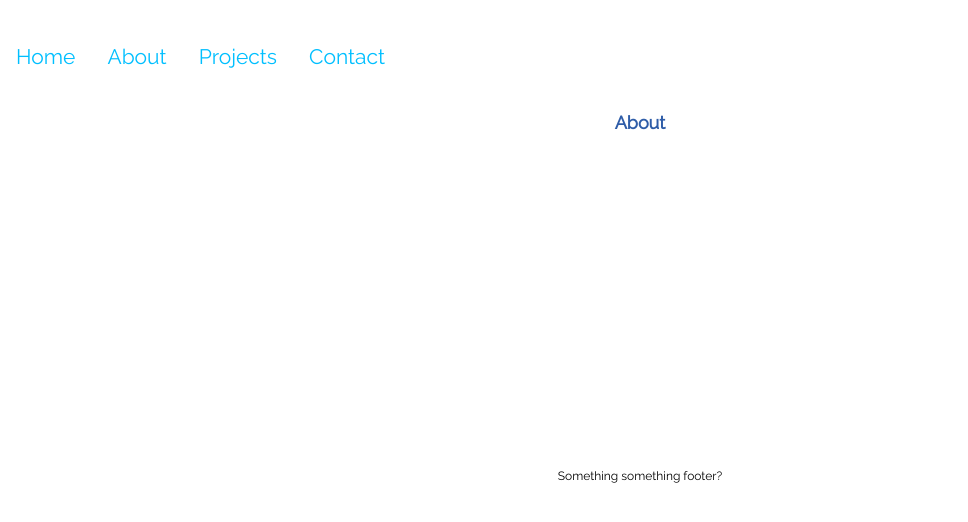
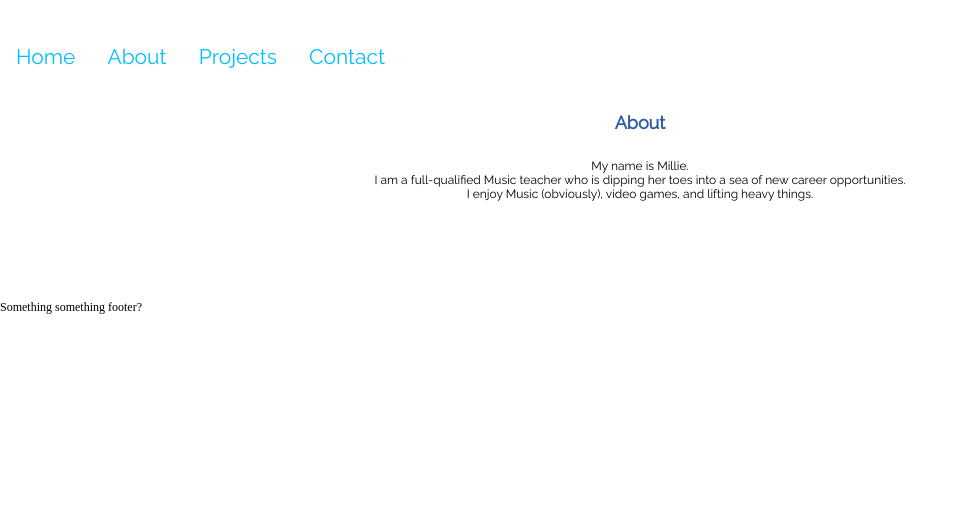
Before and after one commit to MillieClare/millieclare.github.io, a plain HTML site: page About.html in a window 1280 px wide. Shown: the whole page, without its empty margins (0-968 px from the left). Drawn offline with Linux system fonts and the light colour scheme.

Commit message:
Update main.css

```diff
--- a/main.css
+++ b/main.css
@@ -148,25 +148,28 @@ body {
 
 }
 
+p {
+  colour: SlateGrey;
+  font-size: 12px;
+}
+
+
 h1 {
-	font-size: 18px;
-  font-family: 'Raleway', serif;
+  font-size: 18px;
   color: #2f5da8;
-	text-align: center;
+
 
 }
 
 h2 {
-	font-size: 14px;
-	color: SlateGrey;
-	text-align: center;
+  font-size: 14px;
+  color: SlateGrey;
+
 
 }
 
 #footer {
   font-size: 0.75rem;
-  font-family: "Raleway", sans-serif;
-  text-align: center;
 }
 
 
@@ -174,7 +177,7 @@ h2 {
   padding-top: 75px;
   padding-bottom: 75px;
   font-family: "Raleway", sans-serif;
-  color: #ffffff;
+
 
 
 }
@@ -191,10 +194,7 @@ img:hover {
   opacity: 0.5;
 }
 
-p {
-  font-size: 2rem;
 
-}
 
 
 
```
